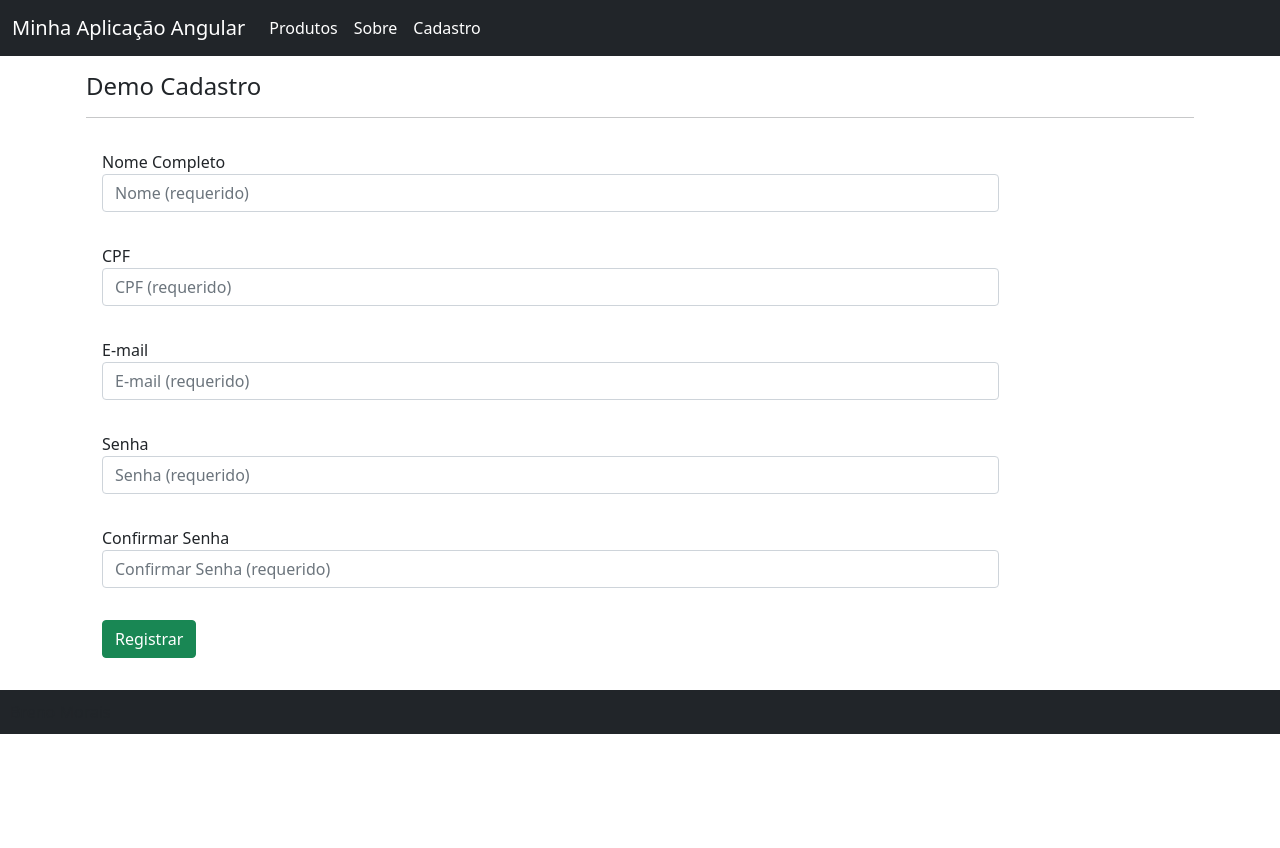
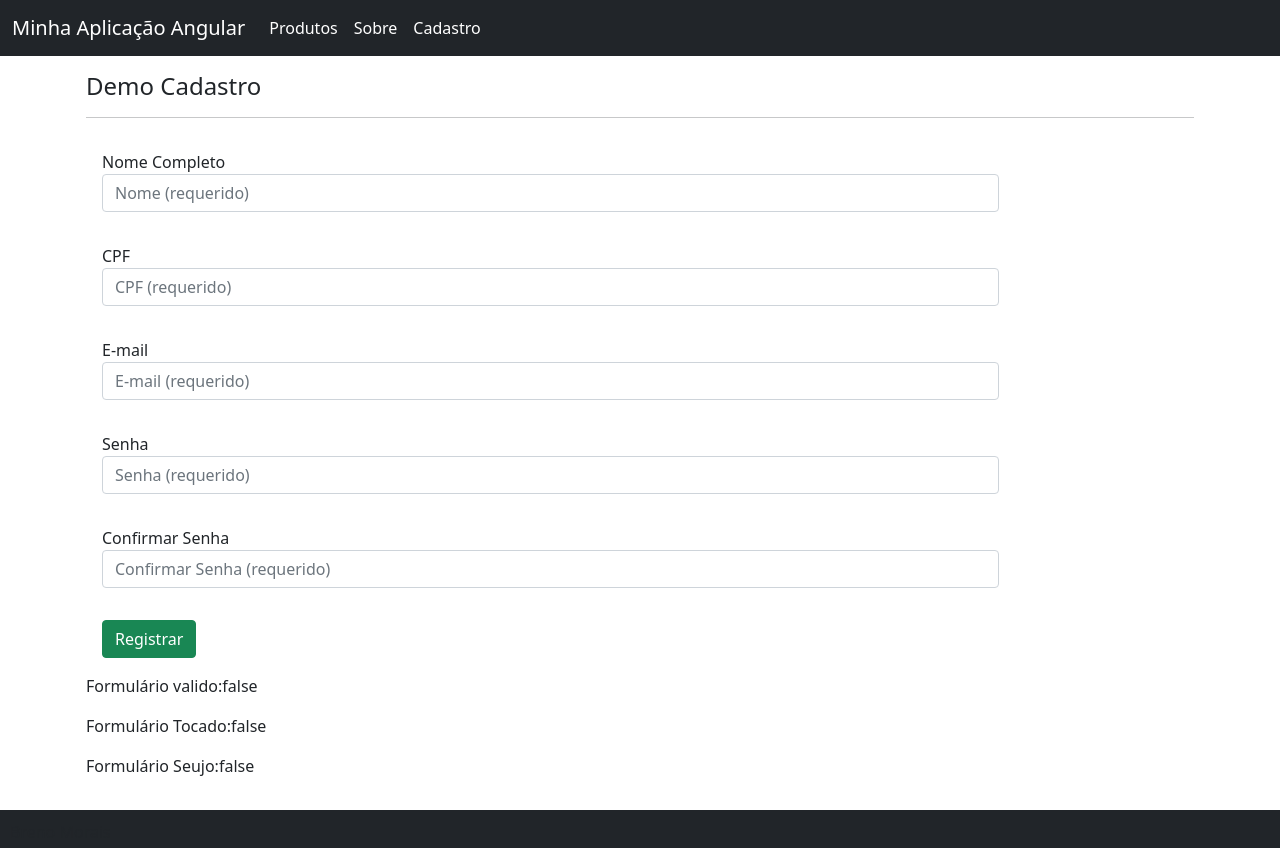
Before and after one commit to BREN0-MORAIS/Angular_Avancado, an Angular app: page /cadastro in a window 1280 px wide. Shown: the top 848 px of the page. Before the commit the page ends 800 px from the top, so only its background shows below. Built offline with nearby package versions, Linux system fonts and the light colour scheme.

Commit message:
validação adicionada

```diff
--- a/src/app/demos/reactiveForms/cadastro/cadastro.component.html
+++ b/src/app/demos/reactiveForms/cadastro/cadastro.component.html
@@ -6,7 +6,14 @@
          <div class="from-group p-3">
              <label for="Nome" class="col-md-2 control-label">Nome Completo</label>
              <div class="col-md-10">
-                 <input type="text" id="nome" class="form-control" placeholder="Nome (requerido)"  formControlName="nome"/>
+                 <input
+                 [ngClass]="{'is-invalid':cadastroForm.get('nome')?.errors && (cadastroForm.get('nome')?.dirty || cadastroForm.get('nome')?.touched)}"
+
+                 type="text" id="nome" class="form-control" placeholder="Nome (requerido)"  formControlName="nome"/>
+
+                 <span class="text-danger" *ngIf="cadastroForm.get('nome')?.errors && (cadastroForm.get('nome')?.dirty || cadastroForm.get('nome')?.touched)">
+                    <p>Preencha o campo nome</p>
+                 </span>
              </div>
          </div>
 
@@ -51,6 +58,15 @@
                <span><button class="btn btn-success" id="Registrar" type="submit">Registrar</button></span>
             </div>
         </div>
+
+        <div class="form-group">
+            <div class="col-md-4 coll-md-offeset-2">
+                <p>Formulário valido:{{cadastroForm.valid}}</p>
+                <p>Formulário Tocado:{{cadastroForm.touched}}</p>
+                <p>Formulário Seujo:{{cadastroForm.dirty}}</p>
+
+            </div>
+        </div>
      </div>
     </form>
 </div>
--- a/src/app/demos/reactiveForms/cadastro/cadastro.component.ts
+++ b/src/app/demos/reactiveForms/cadastro/cadastro.component.ts
@@ -1,6 +1,11 @@
 import { Usuario } from "./../../models/usuario";
 import { Component, OnInit } from "@angular/core";
-import { FormBuilder, FormControl, FormGroup } from "@angular/forms";
+import {
+  FormBuilder,
+  FormControl,
+  FormGroup,
+  Validators,
+} from "@angular/forms";
 
 @Component({
   selector: "app-cadastro",
@@ -24,7 +29,7 @@ export class CadastroComponent implements OnInit {
     // });
 
     this.cadastroForm = this.fb.group({
-      nome: [""],
+      nome: ["", Validators.required],
       cpf: [""],
       email: [""],
       senha: [""],
```
